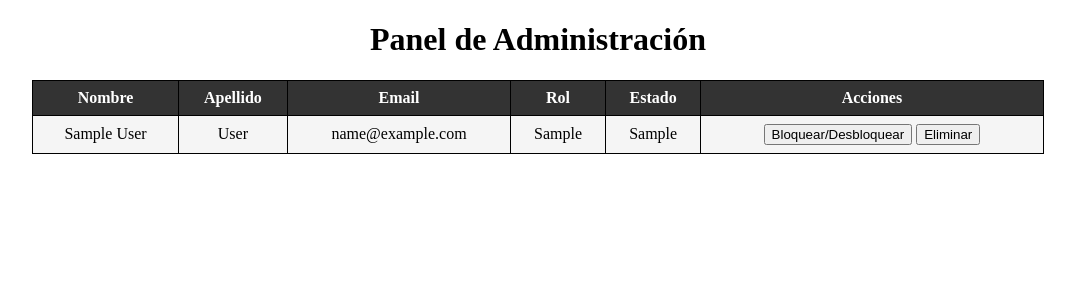
After one commit to alexismarrero22/Car-Slot-Collection, a PHP site: page /views/adminPanel.php in a window 1280 px wide. The commit adds this page. Shown: the top 300 px of the page, without its empty margins (102-1177 px from the left). Run offline with PHP 8.4, Linux system fonts and the light colour scheme; the visitor is signed in with stand-in values (Sample User, id 1); tables that the repository leaves empty or names only in its code hold one stand-in row (values such as "Sample post").

Commit message:
creando usuario administrador y dandole funciones

```diff
--- a/controllers/userController.php
+++ b/controllers/userController.php
@@ -8,6 +8,9 @@ switch ($action) {
 		break;
 	case "check":
 		UserController::login();
+		break;
+	case "showUsersByAdmin":
+		UserController::showUsersByAdmin();
 		break;
 
 }
@@ -32,6 +35,30 @@ class UserController
 				);
 			}
 		}
+	}
+
+	public static function showUsersByAdmin(){
+		session_start();
+		if (!isset($_SESSION['user_rol']) || $_SESSION['user_rol'] !== 'admin') {
+			header('Location: index.php');
+			exit();
+		}
+		$usuario = new User();
+		$datos = $usuario->getUsers();
+		if (is_string($datos)) {
+			echo $datos;
+		} else {
+			//para no meter html en el controlador, creamos una plantilla a parte
+			while ($fila = $datos->fetch_assoc()) {
+				$plantilla = file_get_contents(__DIR__ . '/userListTemplateAdmin.php');
+				echo str_replace(
+					['{id}', '{name}', '{surname}', '{email}', '{rol}', '{estado}', '{acciones}'],
+					[$fila["id"], $fila["name"], $fila["surname"], $fila["email"], $fila["rol"], $fila["activo"], ''],
+					$plantilla
+				);
+			}
+		}
+
 	}
 	public static function addUser()
 	{
@@ -67,7 +94,7 @@ class UserController
 		if ($usuario) {
 			// Usuario encontrado, se puede iniciar sesión
 
-			$_SESSION['users_id'] = $usuario['id'];
+			$_SESSION['user_rol'] = $usuario['rol'];
 			$_SESSION['user_email'] = $usuario['email'];
 
 
--- /dev/null
+++ b/controllers/userListTemplateAdmin.php
@@ -0,0 +1,19 @@
+<tr>
+    <td>{name}</td>
+    <td>{surname}</td>
+    <td>{email}</td>
+    <td>{rol}</td>
+    <td>{estado}</td>
+    <td>
+        <!-- Botón bloquear/desbloquear -->
+        <form action= "../controllers/adminController.php?action=change" method="post" style="display:inline;" onsubmit="return confirm('¿Cambiar el estado de este usuario?');">
+            <input type="hidden" name="id" value="{id}">
+            <button type="submit" >Bloquear/Desbloquear</button>
+        </form>
+        <!-- Botón eliminar -->
+        <form action= "../controllers/adminController.php?action=delete" method="post" style="display:inline" onsubmit="return confirm('¿Estás seguro de que quieres eliminar este usuario?');">
+            <input type="hidden" name="id" value="{id}">
+            <button type="submit">Eliminar</button>
+        </form>
+    </td>
+</tr>
--- a/models/User.php
+++ b/models/User.php
@@ -10,6 +10,8 @@ class User extends Database
     private $surname;
     private $email;
     private $password;
+    private $rol;
+    private $activo;
 
     //el constructor solo se usa para inicializar la conexión, los valores se asignarán mas adelante a través de otros métodos
     public function __construct()
@@ -37,6 +39,14 @@ class User extends Database
     {
         return $this->password;
     }
+    public function getRol()
+    {
+        return $this->rol;
+    }
+    public function getActivo()
+    {
+        return $this->activo;
+    }
 
     //Setters
     public function setId($id)
@@ -59,12 +69,27 @@ class User extends Database
     {
         $this->password = $password;
     }
+    public function setRol($rol)
+    {
+        $this->rol = $rol;
+    }
+    public function setActivo($activo)
+    {
+        $this->activo = $activo;
+    }
 
 
     //Añadir un usuario
     public function save()
     {
-        $sql = "INSERT INTO Users(name, surname,email,password) VALUES ('" . $this->name . "','" . $this->surname . "','" . $this->email . "','" . $this->password . "')";
+        //Si no se ha asignado un rol, se asigna el de usuario por defecto
+        if(!$this->rol){
+            $this->rol = "usuario";
+        }
+        if($this->activo == null){
+            $this->activo = true; // Por defecto, activo
+        }
+        $sql = "INSERT INTO Users(name, surname,email,password,rol,activo) VALUES ('" . $this->name . "','" . $this->surname . "','" . $this->email . "','" . $this->password . "','" . $this->rol . "'," . $this->activo . ")";
         $result = $this->conexion->query($sql);
         return $result;
     }
@@ -96,14 +121,20 @@ class User extends Database
     public function selectUserByEmailAndPassword($email, $password)
     {
         // Sentencia preparada para evitar inyección SQL
-        $sql = "SELECT * FROM Users WHERE email = ? AND password = ?";
+        $sql = "SELECT * FROM Users WHERE email = ?";
 
         $stmt = $this->conexion->prepare($sql);
-        $stmt->bind_param("ss", $email, $password); // "ss" indica que ambos son strings
+        $stmt->bind_param("s", $email); // "s" indica que es un string
         $stmt->execute();
 
         $result = $stmt->get_result();
-        return $result->fetch_assoc(); // Retorna un array asociativo con el usuario encontrado
+        $usuario = $result->fetch_assoc(); // Retorna un array asociativo con el usuario encontrado
+
+        if ($usuario && $usuario['password'] === $password) {
+            return $usuario; // Retorna el usuario si la contraseña coincide
+        } else {
+            return null; // No se encontró el usuario o la contraseña no coincide
+        }
     }
 
     //Mostrar un único usuario por id
@@ -118,6 +149,14 @@ class User extends Database
         }
     }
 
+    //Cambiar el estado de un usuario (bloquear/desbloquear)
+    public function toggleActivo()
+    {
+        $sql = "UPDATE Users SET activo = NOT activo WHERE ID = " . $this->id;
+        $result = $this->conexion->query($sql);
+        return $result;
+    }
+
 
 
 
--- /dev/null
+++ b/views/adminPanel.php
@@ -0,0 +1,29 @@
+<!DOCTYPE html>
+<html>
+<head>
+    <title>Panel de Administrador</title>
+    <style>
+        table { border-collapse: collapse; width: 80%; margin: auto; }
+        th, td { border: 1px solid black; padding: 8px; text-align: center; }
+        th { background-color: #333; color: white; }
+        tr:nth-child(even) { background-color: whitesmoke; }
+        form { display: inline; }
+    </style>
+</head>
+<body>
+    <h1 style="text-align:center;">Panel de Administración</h1>
+
+    <table>
+        <tr>
+            <th>Nombre</th>
+            <th>Apellido</th>
+            <th>Email</th>
+            <th>Rol</th>
+            <th>Estado</th>
+            <th>Acciones</th>
+        </tr>
+        <?php require_once'../controllers/userController.php';
+            userController::showUsersByAdmin();
+        ?>
+    </table>
+</body>
```
Also changed, not shown: controllers/adminController.php (added, +47 -0 lines), views/cabecera.php (+14 -26 lines).
